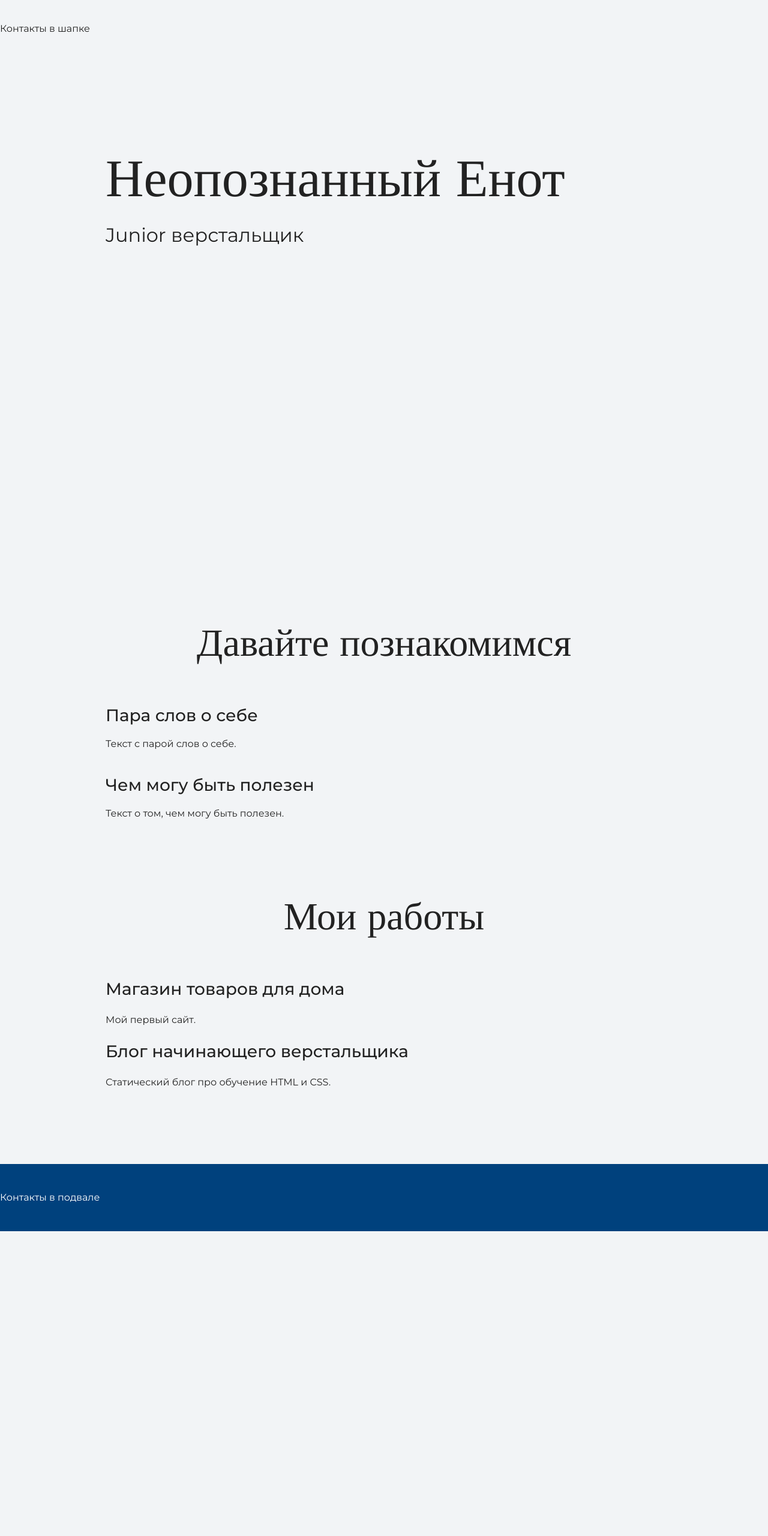
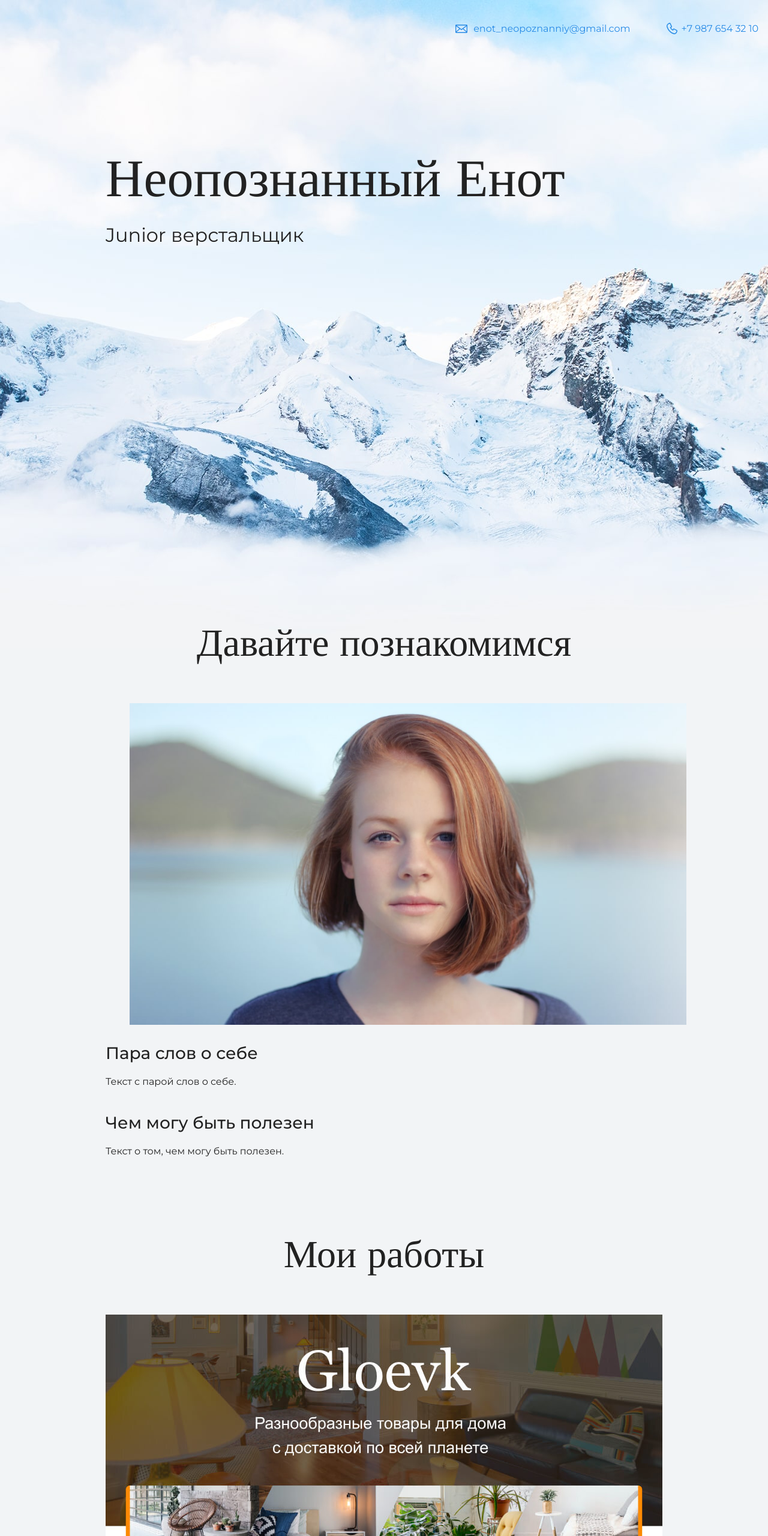
Before and after one commit to papakola/test_181021, a plain HTML site: page index.html in a window 1280 px wide. Shown: the top 2560 px of the page at 60% size. Before the commit the page ends 2052 px from the top, so only its background shows below. Drawn offline with nearby package versions, Linux system fonts and the light colour scheme.

Commit message:
Add files via upload

```diff
--- a/index.html
+++ b/index.html
@@ -9,7 +9,10 @@
 
   <body>
     <header class="page-header">
-      Контакты в шапке
+      <div class="container">
+        <a class="header-email" href="mailto:enot_neopoznanniy@gmail.com">enot_neopoznanniy@gmail.com</a>
+        <a class="header-phone" href="tel:+79876543210">+7 987 654 32 10</a>
+      </div>
     </header>
     <div class="container">
       <section class="hero-image">
@@ -19,6 +22,10 @@
 
       <section class="intro">
         <h2 class="subheading">Давайте познакомимся</h2>
+        <figure>
+          <img src="files/user.jpg" width="928" height="536" alt="Фотография Неопознанного Енота">
+        </figure>
+
         <h3>Пара слов о себе</h3>
         <p>Текст с парой слов о себе.</p>
         <h3>Чем могу быть полезен</h3>
@@ -27,9 +34,12 @@
 
       <section class="portfolio">
         <h2 class="subheading">Мои работы</h2>
-
+          <figure class="project-image">
+            <img src="files/project.jpg" width="928" height="536" alt="Cайт магазина товаров для дома">
+          </figure>
         <h3>Магазин товаров для дома</h3>
         <p>Мой первый сайт.</p>
+        <a class="button" href="source/project/index.html">Открыть страницу</a>
 
         <h3>Блог начинающего верстальщика</h3>
         <p>Статический блог про обучение HTML и CSS.</p>
@@ -37,7 +47,10 @@
     </div>
 
     <footer class="page-footer">
-      Контакты в подвале
+      <div class="container">
+        <a class="footer-email" href="mailto:enot_neopoznanniy@gmail.com">enot_neopoznanniy@gmail.com</a>
+        <a class="footer-phone" href="tel:+79876543210">+7 987 654 32 10</a>
+      </div>
     </footer>
   </body>
 </html>
```
Also changed, not shown: files/project.jpg (added), files/user.jpg (added), img/hero-bg.jpg (added), img/icon-css.svg (added), img/icon-email-footer.svg (added), img/icon-email-header.svg (added), img/icon-html.svg (added), img/icon-phone-footer.svg (added), img/icon-phone-header.svg (added).
